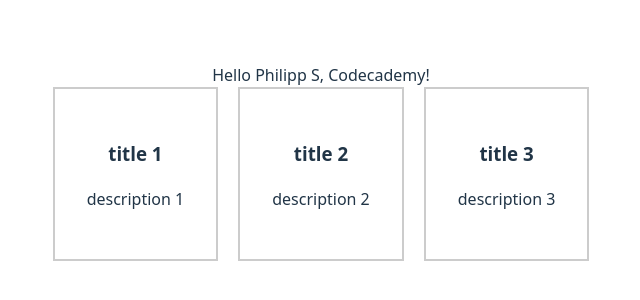
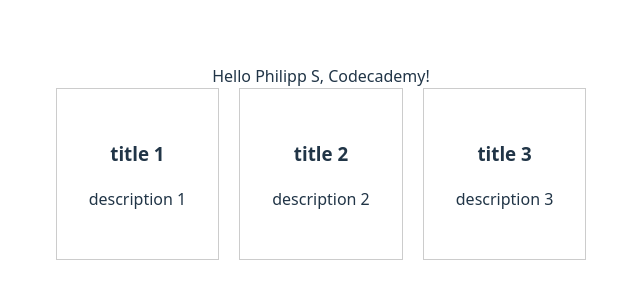
Before and after one commit to philippshchekin-art/vite-project, a React (Vite) app: page / in a window 1280 px wide. Shown: the part 238-538 px from the top of the page, without its empty margins (319-959 px from the left). Built offline with nearby package versions, Linux system fonts and the light colour scheme.

Commit message:
line thickness to 1

```diff
--- a/src/App.css
+++ b/src/App.css
@@ -35,7 +35,7 @@
 
 .card {
   padding: 2em;
-  border: 2px solid #ccc;
+  border: 1px solid #ccc;
 }
 
 .read-the-docs {
```
